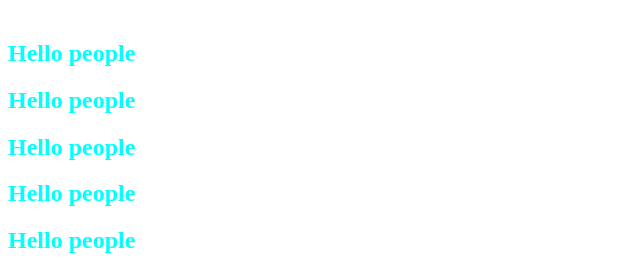
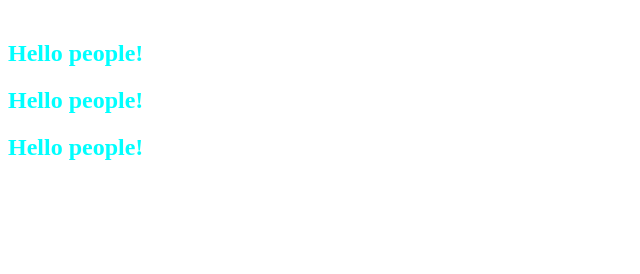
Before and after one commit to KerArSis/HTML_CSS, a plain HTML site: page Code_HTML/cssintro.html in a window 1280 px wide. Shown: the part 538-812 px from the top of the page, without its empty margins (0-640 px from the left). Drawn offline with Linux system fonts and the light colour scheme; files that its build step writes are made by us from their sources.

Commit message:
css added

```diff
--- a/Code_HTML/cssintro.html
+++ b/Code_HTML/cssintro.html
@@ -14,10 +14,8 @@
     <h1>Hello World!</h1>
     <h1>Hello World!</h1>
     <h1>Hello World!</h1>
-    <h2>Hello people</h2>
-    <h2>Hello people</h2>
-    <h2>Hello people</h2>
-    <h2>Hello people</h2>
-    <h2>Hello people</h2>
+    <h2>Hello people!</h2>
+    <h2>Hello people!</h2>
+    <h2>Hello people!</h2>
 </body>
 </html>
```
